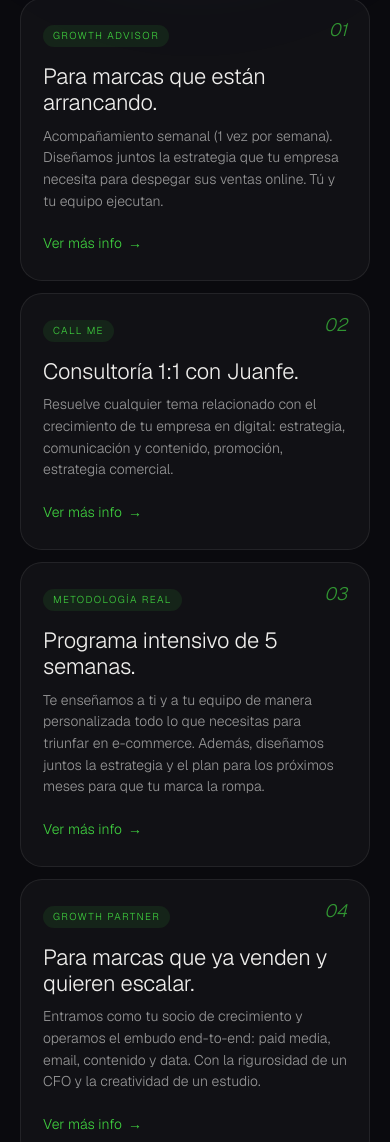
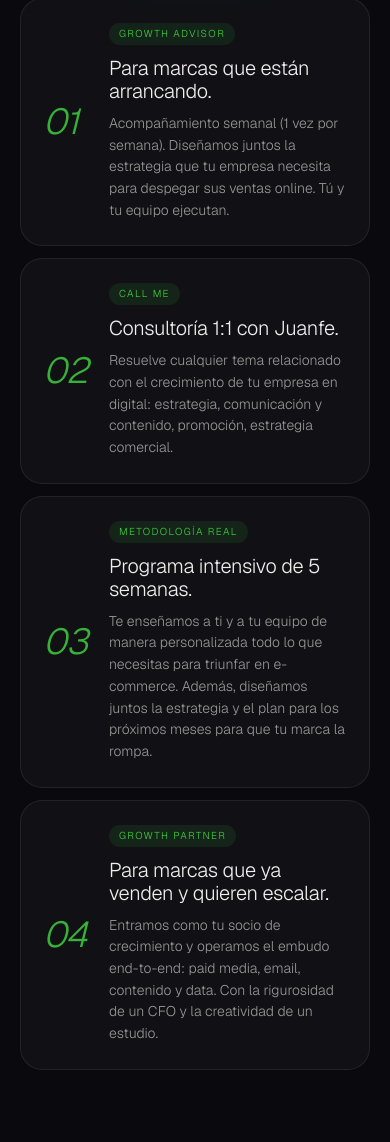
Before and after one commit to juanfelareal/la-real-simple, a website with bundled scripts: page index.html in a window 390 px wide. Shown: the part 1056-2198 px from the top of the page. Built offline with nearby package versions, Linux system fonts and the light colour scheme; files whose address does not match are found by name.

Commit message:
Service cards: stack vertically with horizontal layout (number / body / arrow)
- Cards now stacked one below the other instead of 2x2 grid
- Each card: big italic green number on left, badge+title+desc in center, circle arrow on right
- Mobile: number scales down, arrow hidden, 2-col grid (number + body)

Co-Authored-By: Claude Opus 4.7 (1M context) <noreply@anthropic.com>

```diff
--- a/index.html
+++ b/index.html
@@ -165,30 +165,32 @@
       color: var(--mute); max-width: 50ch; margin: 0 auto 56px;
     }
     .lr-svc-grid {
-      display: grid; grid-template-columns: 1fr 1fr;
-      gap: 16px; text-align: left;
+      display: flex; flex-direction: column; gap: 14px;
+      text-align: left;
     }
     .lr-svc-card {
-      padding: 32px 28px; border-radius: 22px;
+      padding: 36px 40px; border-radius: 22px;
       background: rgba(255,255,255,.03); border: .5px solid var(--line);
       transition: transform .25s, border-color .25s, background .25s;
       cursor: pointer;
-      display: flex; flex-direction: column; gap: 10px;
+      display: grid; grid-template-columns: 96px 1fr auto; gap: 32px;
+      align-items: center;
       color: inherit; font: inherit;
       text-align: left; width: 100%;
-      position: relative;
+      text-decoration: none;
     }
     .lr-svc-card:hover {
-      transform: translateY(-3px);
+      transform: translateY(-2px);
       border-color: color-mix(in oklab, var(--accent) 55%, transparent);
       background: rgba(63,207,63,.04);
     }
     .lr-svc-card .num {
-      position: absolute; top: 22px; right: 28px;
       font-family: 'Nexa', 'Geist', sans-serif;
       font-style: italic; font-weight: 300;
-      font-size: 22px; color: var(--accent); opacity: .7;
+      font-size: 64px; color: var(--accent); opacity: .85;
+      line-height: 1; letter-spacing: -.02em;
     }
+    .lr-svc-card .body { display: flex; flex-direction: column; gap: 10px; }
     .lr-svc-card .badge {
       align-self: flex-start;
       font-size: 10px; letter-spacing: .14em; text-transform: uppercase;
@@ -197,20 +199,23 @@
     }
     .lr-svc-card h3 {
       font-family: 'Nexa', 'Geist', sans-serif;
-      font-weight: 300; font-size: 22px; line-height: 1.2; letter-spacing: -.01em;
-      margin: 6px 0 0;
+      font-weight: 300; font-size: 26px; line-height: 1.15; letter-spacing: -.015em;
+      margin: 2px 0 0;
     }
     .lr-svc-card p {
       font-family: 'Geist', sans-serif;
       font-size: 14px; line-height: 1.55; color: var(--mute);
-      margin: 0;
+      margin: 0; max-width: 60ch;
     }
     .lr-svc-card .arrow {
-      margin-top: 12px; font-size: 14px; color: var(--accent);
-      display: inline-flex; align-items: center; gap: 6px;
-      transition: gap .2s;
+      font-size: 22px; color: var(--accent);
+      display: inline-flex; align-items: center; justify-content: center;
+      width: 48px; height: 48px; border-radius: 50%;
+      background: rgba(63,207,63,.08); border: .5px solid color-mix(in oklab, var(--accent) 25%, transparent);
+      transition: transform .2s, background .2s;
+      flex-shrink: 0;
     }
-    .lr-svc-card:hover .arrow { gap: 10px; }
+    .lr-svc-card:hover .arrow { transform: translateX(4px); background: rgba(63,207,63,.18); }
 
     /* Footer */
     .lr-foot {
@@ -244,9 +249,11 @@
       .lr-svc { padding: 56px 0 40px; }
       .lr-svc h2 { font-size: 32px; }
       .lr-svc-sub { margin-bottom: 36px; font-size: 15px; }
-      .lr-svc-grid { grid-template-columns: 1fr; gap: 12px; }
-      .lr-svc-card { padding: 26px 22px; }
-      .lr-svc-card .num { font-size: 18px; top: 18px; right: 22px; }
+      .lr-svc-grid { gap: 12px; }
+      .lr-svc-card { padding: 24px 22px; grid-template-columns: 48px 1fr; gap: 18px; }
+      .lr-svc-card .num { font-size: 36px; }
+      .lr-svc-card .arrow { display: none; }
+      .lr-svc-card h3 { font-size: 20px; }
     }
   </style>
 
@@ -315,34 +322,42 @@
 
         <a class="lr-svc-card" href="/growth-advisor">
           <span class="num">01</span>
+          <span class="body">
             <span class="badge" data-i18n="svc1_badge">Growth Advisor</span>
             <h3 data-i18n="svc1_title">Para marcas que están arrancando.</h3>
             <p data-i18n="svc1_desc">Acompañamiento semanal (1 vez por semana). Diseñamos juntos la estrategia que tu empresa necesita para despegar sus ventas online. Tú y tu equipo ejecutan.</p>
-          <span class="arrow"><span data-i18n="card_cta">Ver más info</span> →</span>
+          </span>
+          <span class="arrow">→</span>
         </a>
 
         <a class="lr-svc-card" href="/call-me">
           <span class="num">02</span>
+          <span class="body">
             <span class="badge" data-i18n="svc2_badge">Call me</span>
             <h3 data-i18n="svc2_title">Consultoría 1:1 con Juanfe.</h3>
             <p data-i18n="svc2_desc">Resuelve cualquier tema relacionado con el crecimiento de tu empresa en digital: estrategia, comunicación y contenido, promoción, estrategia comercial.</p>
-          <span class="arrow"><span data-i18n="card_cta">Ver más info</span> →</span>
+          </span>
+          <span class="arrow">→</span>
         </a>
 
         <a class="lr-svc-card" href="/metodologia-real">
           <span class="num">03</span>
+          <span class="body">
             <span class="badge" data-i18n="svc3_badge">Metodología REAL</span>
             <h3 data-i18n="svc3_title">Programa intensivo de 5 semanas.</h3>
             <p data-i18n="svc3_desc">Te enseñamos a ti y a tu equipo de manera personalizada todo lo que necesitas para triunfar en e-commerce. Además, diseñamos juntos la estrategia y el plan para los próximos meses para que tu marca la rompa.</p>
-          <span class="arrow"><span data-i18n="card_cta">Ver más info</span> →</span>
+          </span>
+          <span class="arrow">→</span>
         </a>
 
         <a class="lr-svc-card" href="/growth-partner">
           <span class="num">04</span>
+          <span class="body">
             <span class="badge" data-i18n="svc4_badge">Growth Partner</span>
             <h3 data-i18n="svc4_title">Para marcas que ya venden y quieren escalar.</h3>
             <p data-i18n="svc4_desc">Entramos como tu socio de crecimiento y operamos el embudo end-to-end: paid media, email, contenido y data. Con la rigurosidad de un CFO y la creatividad de un estudio.</p>
-          <span class="arrow"><span data-i18n="card_cta">Ver más info</span> →</span>
+          </span>
+          <span class="arrow">→</span>
         </a>
 
       </div>
```
Lines whose indentation alone changed are shown as unchanged.
